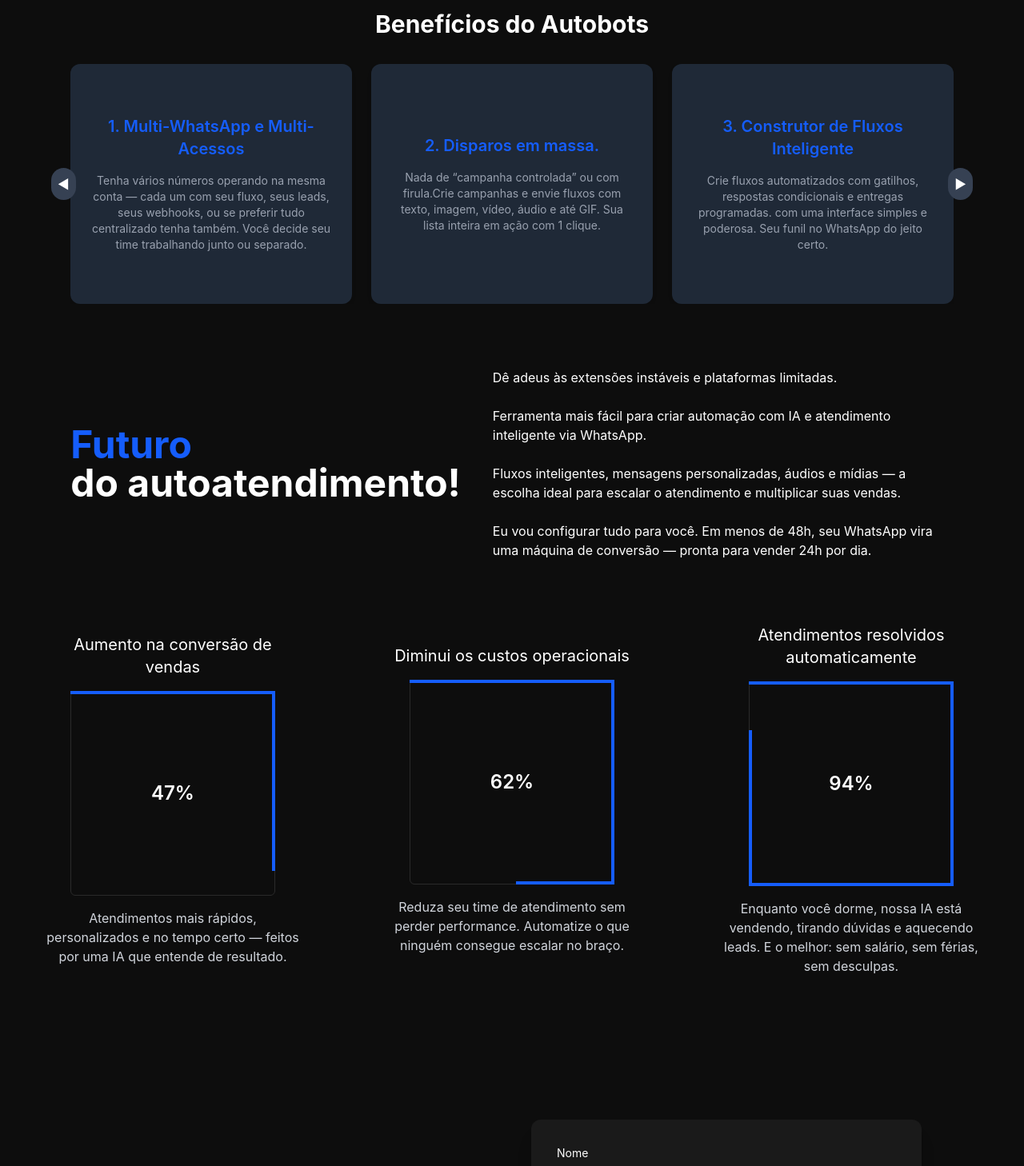
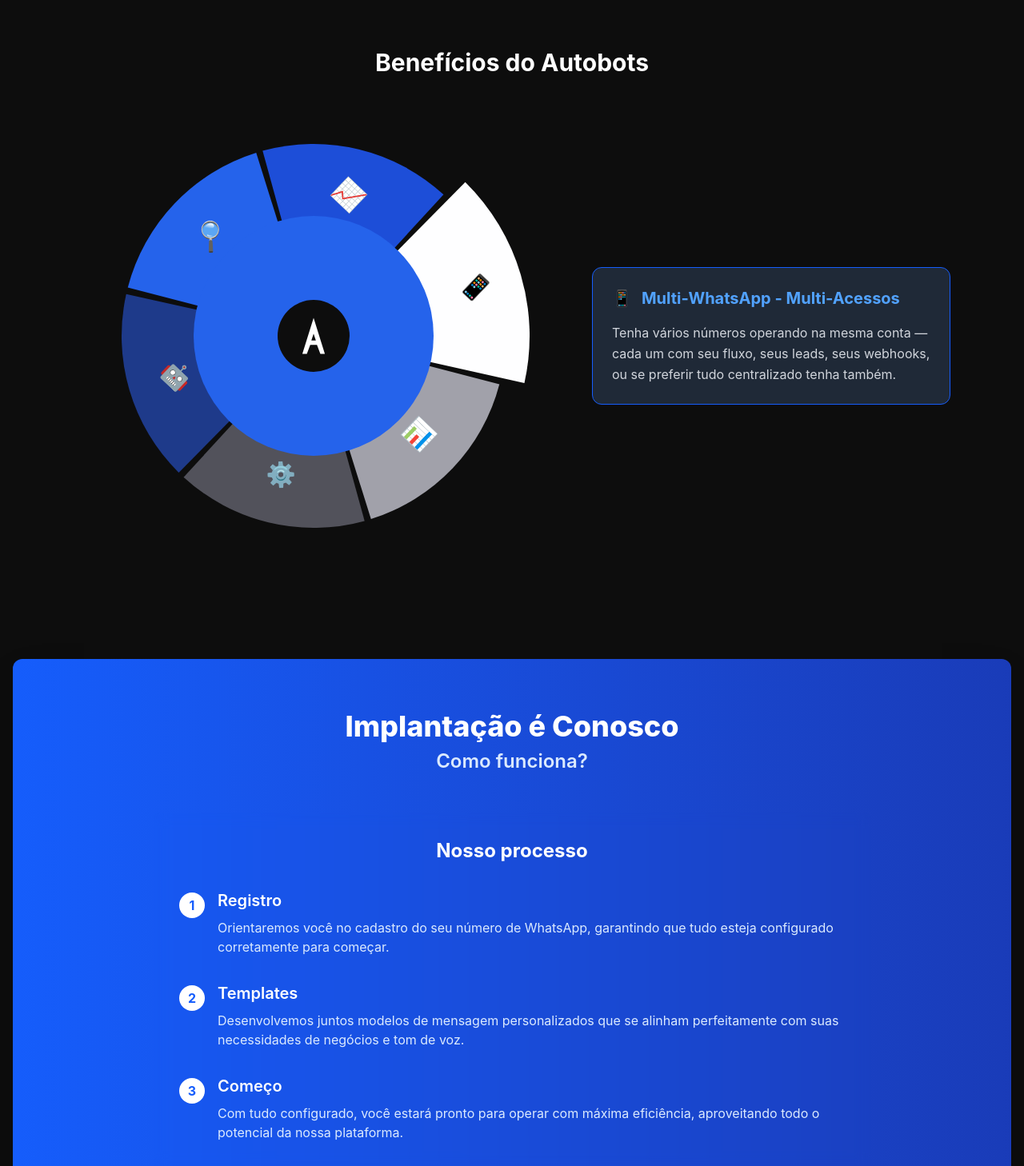
Before and after one commit to lucasryg/autobots, a Next.js app: page / in a window 1280 px wide. Shown: the part 1140-2598 px from the top of the page at 80% size. Built offline with nearby package versions, Linux system fonts and the light colour scheme.

Commit message:
Arruma alguns componentes, adiciona nova sessao, arrumo erros de resposividade

```diff
--- a/src/app/components/Menu/index.tsx
+++ b/src/app/components/Menu/index.tsx
@@ -7,6 +7,7 @@ import icon from '../../../../public/images/Icon.svg';
 const links = [
     { href: '#home', label: 'Início' },
     { href: '#introducao', label: 'Introdução' },
+    { href: '#implantacao ', label: 'Implantação' },
     { href: '#produto', label: 'Produto' },
     { href: '#formulario', label: 'Formulário' },
     { href: '#linkedin', label: 'LinkedIn' },
--- /dev/null
+++ b/src/app/components/Whatsapp/index.tsx
@@ -0,0 +1,18 @@
+import Link from 'next/link';
+
+export default function WhatsAppButton() {
+  // Substitua pelo seu número de WhatsApp (apenas números) e a mensagem desejada
+  const phoneNumber = '5511979604720'; // Exemplo: 55 (Brasil) + DDD + número
+  const message = 'Olá, gostaria de testar a ferramenta!';
+
+  // Cria o link do WhatsApp
+  const whatsappUrl = `https://wa.me/${phoneNumber}?text=${encodeURIComponent(message)}`;
+
+  return (
+    <Link href={whatsappUrl} target="_blank" rel="noopener noreferrer">
+      <button className="bg-blue-500 hover:bg-blue-600 text-white font-bold py-2 px-4 rounded-lg transition duration-300">
+        Testar ferramenta
+      </button>
+    </Link>
+  );
+}
--- a/src/app/components/carrossel/index.tsx
+++ b/src/app/components/carrossel/index.tsx
@@ -1,182 +1,170 @@
-// "use client"
+"use client";
 
-// import { Swiper, SwiperSlide } from 'swiper/react';
-// import 'swiper/css';
-// import 'swiper/css/navigation';
-// import { Navigation } from 'swiper/modules';
-// import { useEffect, useRef } from 'react';
+import { useEffect, useRef, useState } from "react";
+import logo from "../../../../public/images/Icon.svg";
 
-// export default function CarrosselCard() {
-
-
-
-//     const items = [
-//         {
-//             title: '1. Multi-WhatsApp e Multi-Acessos',
-//             text: 'Tenha vários números operando na mesma conta — cada um com seu fluxo, seus leads, seus webhooks, ou se preferir tudo centralizado tenha também. Você decide seu time trabalhando junto ou separado. '
-//         },
-//         {
-//             title: '2. Disparos em massa.',
-//             text: 'Nada de “campanha controlada” ou com firula.Crie campanhas e envie fluxos com texto, imagem, vídeo, áudio e até GIF. Sua lista inteira em ação com 1 clique.'
-//         },
-//         {
-//             title: '3. Construtor de Fluxos Inteligente',
-//             text: 'Crie fluxos automatizados com gatilhos, respostas condicionais e entregas programadas. com uma interface simples e poderosa. Seu funil no WhatsApp do jeito certo.'
-//         },
-//         {
-//             title: '4. IA Treinada Para Vender no Seu Lugar',
-//             text: 'A “Megan”, nossa IA de atendimento, trabalha 24h por dia, 7 dias por semana, sem salário, sem 13º, sem desculpa.  Você configura uma vez e ela nunca mais para. Converte curiosos em compradores — no automático.'
-//         },
-//         {
-//             title: '5. Rastreamento de Anúncio',
-//             text: 'Capture automaticamente o ID, thumbnail, título e texto de conversão dos seus anúncios. Entenda exatamente de onde vem cada lead.Você sabe o que está funcionando — com dados.'
-//         },
-//         {
-//             title: '6. Dashboard e CRM com Kanban',
-//             text: ' Acompanhe suas vendas em tempo real. Cada cliente é rotulado automaticamente e avança no seu funil sem esforço manual, visualize o pipeline, otimize e venda mais.'
-//         },
-//         {
-//             title: '7. 100% em nuvem + App mobile',
-//             text: 'Use no PC, no celular, onde quiser. Seu time inteiro, sua operação toda, em qualquer lugar, liberdade e velocidade no atendimento.'
-//         },
-//     ];
-//     return (
-
-//         <div className="py-10 bg-[#0d0d0d] text-white">
-//             <h2 className="text-3xl font-bold text-center mb-8">Benefícios do Autobots</h2>
-
-//             <div className="relative max-w-6xl mx-auto">
-
-//                 <Swiper
-//                     modules={[Navigation]}
-//                     navigation={{
-//                         nextEl: '.button-next',
-//                         prevEl: '.button-prev',
-//                     }}
-//                     spaceBetween={20}
-//                     slidesPerView={2}
-//                     breakpoints={{
-//                         768: {
-//                             slidesPerView: 3,
-//                             spaceBetween: 24
-//                         }
-//                     }}
-//                     loop={true}
-//                     className="px-6"
-//                 >
-//                     {items.map((item, index) => (
-//                         <SwiperSlide key={index}>
-//                             <div className="bg-[#1f2937] rounded-xl p-6 h-auto md:h-60 flex flex-col justify-center text-center shadow-md max-w-screen-md w-full px-4 sm:h-20  ">
-//                                 <h3 className="text-base md:text-xl font-semibold mb-2 text-blue-600">{item.title}</h3>
-//                                 <p className="text-sm text-gray-400">{item.text}</p>
-//                             </div>
-//                         </SwiperSlide>
-//                     ))}
-//                 </Swiper>
-
-//                 <div className="button-prev absolute left-0 md:-left-10 top-1/2 -translate-y-1/2 text-white z-10 cursor-pointer p-2 rounded-full bg-gray-700 hover:bg-gray-600">
-//                     ◀
-//                 </div>
-//                 <div className="button-next absolute right-0 md:-right-10 top-1/2 -translate-y-1/2 text-white z-10 cursor-pointer p-2 rounded-full bg-gray-700 hover:bg-gray-600">
-
-//                     ▶
-//                 </div>
-//             </div>
-//         </div>
-//     );
-// }
-
-
-"use client"
-
-import { Swiper, SwiperSlide } from 'swiper/react';
-import 'swiper/css';
-import 'swiper/css/navigation';
-import { Navigation } from 'swiper/modules';
-
-export default function CarrosselCard() {
 const items = [
   {
-            title: '1. Multi-WhatsApp e Multi-Acessos',
-            text: 'Tenha vários números operando na mesma conta — cada um com seu fluxo, seus leads, seus webhooks, ou se preferir tudo centralizado tenha também. Você decide seu time trabalhando junto ou separado. '
+    id: 1,
+    label: "Multi-WhatsApp",
+    icon: "📱",
+    title: "Multi-WhatsApp",
+    shortText: "Multi-Acessos",
+    fullText:
+      "Tenha vários números operando na mesma conta — cada um com seu fluxo, seus leads, seus webhooks, ou se preferir tudo centralizado tenha também.",
   },
   {
-            title: '2. Disparos em massa.',
-            text: 'Nada de “campanha controlada” ou com firula.Crie campanhas e envie fluxos com texto, imagem, vídeo, áudio e até GIF. Sua lista inteira em ação com 1 clique.'
+    id: 2,
+    label: "Disparos",
+    icon: "📊",
+    title: "Disparos",
+    shortText: "Em Massa",
+    fullText:
+      'Nada de "campanha controlada" ou com firula. Crie campanhas e envie fluxos com texto, imagem, vídeo, áudio e até GIF.',
   },
   {
-            title: '3. Construtor de Fluxos Inteligente',
-            text: 'Crie fluxos automatizados com gatilhos, respostas condicionais e entregas programadas. com uma interface simples e poderosa. Seu funil no WhatsApp do jeito certo.'
+    id: 3,
+    label: "Fluxos",
+    icon: "⚙️",
+    title: "Fluxos",
+    shortText: "Inteligentes",
+    fullText:
+      "Crie fluxos automatizados com gatilhos, respostas condicionais e entregas programadas.",
   },
   {
-            title: '4. IA Treinada Para Vender no Seu Lugar',
-            text: 'A “Megan”, nossa IA de atendimento, trabalha 24h por dia, 7 dias por semana, sem salário, sem 13º, sem desculpa.  Você configura uma vez e ela nunca mais para. Converte curiosos em compradores — no automático.'
+    id: 4,
+    label: "IA Treinada",
+    icon: "🤖",
+    title: "IA Treinada",
+    shortText: "Para Vender",
+    fullText:
+      'A "Megan", nossa IA de atendimento, trabalha 24h por dia, 7 dias por semana. Converte curiosos em compradores — no automático.',
   },
   {
-            title: '5. Rastreamento de Anúncio',
-            text: 'Capture automaticamente o ID, thumbnail, título e texto de conversão dos seus anúncios. Entenda exatamente de onde vem cada lead.Você sabe o que está funcionando — com dados.'
+    id: 5,
+    label: "Rastreamento",
+    icon: "🔍",
+    title: "Rastreamento",
+    shortText: "de Anúncios",
+    fullText:
+      "Capture automaticamente o ID, thumbnail e texto dos seus anúncios. Saiba o que está funcionando.",
   },
   {
-            title: '6. Dashboard e CRM com Kanban',
-            text: ' Acompanhe suas vendas em tempo real. Cada cliente é rotulado automaticamente e avança no seu funil sem esforço manual, visualize o pipeline, otimize e venda mais.'
-        },
-        {
-            title: '7. 100% em nuvem + App mobile',
-            text: 'Use no PC, no celular, onde quiser. Seu time inteiro, sua operação toda, em qualquer lugar, liberdade e velocidade no atendimento.'
+    id: 6,
+    label: "Dashboard",
+    icon: "📈",
+    title: "Dashboard",
+    shortText: "e CRM",
+    fullText:
+      "Acompanhe vendas em tempo real. Cada cliente é rotulado automaticamente e avança no seu funil.",
   },
 ];
 
+export default function PieSliceMenu() {
+  const [hovered, setHovered] = useState<number | null>(null);
+  const [selected, setSelected] = useState<number | null>(1);
+  const [rotation, setRotation] = useState(0);
+  const intervalRef = useRef<NodeJS.Timeout | null>(null);
+
+  useEffect(() => {
+    intervalRef.current = setInterval(() => {
+      setRotation((prev) => prev + 0.2);
+    }, 30);
+    return () => clearInterval(intervalRef.current!);
+  }, []);
+
+  const anglePerItem = 360 / items.length;
+  const gap = 2;
+
+  const describeArc = (x: number, y: number, radius: number, startAngle: number, endAngle: number) => {
+    const start = polarToCartesian(x, y, radius, endAngle);
+    const end = polarToCartesian(x, y, radius, startAngle);
+    const largeArcFlag = endAngle - startAngle <= 180 ? "0" : "1";
+
+    return [
+      `M ${x} ${y}`,
+      `L ${start.x} ${start.y}`,
+      `A ${radius} ${radius} 0 ${largeArcFlag} 0 ${end.x} ${end.y}`,
+      "Z",
+    ].join(" ");
+  };
+
+  const polarToCartesian = (centerX: number, centerY: number, radius: number, angleInDegrees: number) => {
+    const angleInRadians = ((angleInDegrees - 90) * Math.PI) / 180.0;
+    return {
+      x: centerX + radius * Math.cos(angleInRadians),
+      y: centerY + radius * Math.sin(angleInRadians),
+    };
+  };
+
+  const activeItem = selected ? items.find((i) => i.id === selected) : null;
+
+  const gradients = ["#d4d4d8", "#a1a1aa", "#52525b", "#1e3a8a", "#2563eb", "#1d4ed8"];
+
   return (
-        <div className="py-10 bg-[#0d0d0d] text-white">
-            <h2 className="text-3xl font-bold text-center mb-8">Benefícios do Autobots</h2>
+    <div className="flex flex-col lg:flex-row items-center justify-center gap-6 lg:gap-12 p-4 sm:p-6">
+      <div className="w-full max-w-[400px] sm:max-w-[600px]">
+        <svg viewBox="0 0 400 400" className="w-full h-auto">
+          <g transform={`rotate(${rotation} 200 200)`}>
+            {items.map((item, index) => {
+              const startAngle = anglePerItem * index + gap / 2;
+              const endAngle = anglePerItem * (index + 1) - gap / 2;
+              const isActive = hovered === item.id || selected === item.id;
+              const path = describeArc(200, 200, isActive ? 180 : 160, startAngle, endAngle);
+              const midAngle = (startAngle + endAngle) / 2;
+              const labelPos = polarToCartesian(200, 200, isActive ? 140 : 120, midAngle);
+              const gradient = gradients[index % gradients.length];
 
-            <div className="relative max-w-6xl mx-auto px-4 sm:px-6">
-                {/* Botões de navegação (fora do container em desktop) */}
-                <div className="button-prev absolute left-0 top-1/2 -translate-y-1/2 z-10 cursor-pointer p-2 rounded-full bg-gray-700 hover:bg-gray-600 hidden md:block">
-                    ◀
+              return (
+                <g
+                  key={item.id}
+                  style={{ cursor: "pointer" }}
+                  onMouseEnter={() => setHovered(item.id)}
+                  onMouseLeave={() => setHovered(null)}
+                  onClick={() => setSelected(item.id)}
+                >
+                  <path
+                    d={path}
+                    fill={gradient}
+                    style={{ transition: "all 0.3s ease", filter: isActive ? "brightness(1.2)" : undefined }}
+                  />
+                  <text
+                    x={labelPos.x}
+                    y={labelPos.y}
+                    textAnchor="middle"
+                    dominantBaseline="middle"
+                    fontSize="20"
+                    style={{ pointerEvents: "none" }}
+                  >
+                    {item.icon}
+                  </text>
+                </g>
+              );
+            })}
+          </g>
+          <circle cx="200" cy="200" r="100" fill="#2563eb" />
+          <image
+            href={logo.src}
+            x="170"
+            y="170"
+            width="60"
+            height="60"
+            preserveAspectRatio="xMidYMid meet"
+          />
+        </svg>
       </div>
 
-                <Swiper
-                    modules={[Navigation]}
-                    navigation={{
-                        nextEl: '.button-next, .button-next-mobile',
-                        prevEl: '.button-prev, .button-prev-mobile',
-                    }}
-                    spaceBetween={20}
-                    slidesPerView={1} // Mobile: 2 cards
-                    breakpoints={{
-                        768: { // Desktop (md+)
-                            slidesPerView: 3,
-                            spaceBetween: 24
-                        }
-                    }}
-                    loop={true}
-                >
-                    {items.map((item, index) => (
-                        <SwiperSlide key={index}>
-                            {/* Card com altura fixa e conteúdo alinhado */}
-                            <div className="bg-[#1f2937] rounded-xl p-6 min-h-[300px] h-full flex flex-col justify-center text-center shadow-md overflow-hidden">
-                                <h3 className="text-base md:text-xl font-semibold mb-4 text-blue-600">{item.title}</h3>
-                                <p className="text-sm text-gray-400 overflow-y-auto">{item.text}</p>
+      {activeItem && (
+        <div className="w-full max-w-md bg-[#1f2937] rounded-xl p-4 sm:p-6 border border-blue-600 text-white">
+          <div className="flex items-center gap-3 mb-4">
+            <div className="text-xl">{activeItem.icon}</div>
+            <h3 className="text-lg sm:text-xl font-bold text-blue-400">
+              {activeItem.title} - {activeItem.shortText}
+            </h3>
           </div>
-                        </SwiperSlide>
-                    ))}
-                </Swiper>
-
-                <div className="button-next absolute right-0 top-1/2 -translate-y-1/2 z-10 cursor-pointer p-2 rounded-full bg-gray-700 hover:bg-gray-600 hidden md:block">
-                    ▶
+          <p className="text-gray-300 leading-relaxed text-sm sm:text-base">{activeItem.fullText}</p>
         </div>
-            </div>
-
-            {/* Botões de navegação para mobile (opcional) */}
-            <div className="flex justify-center gap-4 mt-6 md:hidden">
-                <div className="button-prev-mobile cursor-pointer p-2 rounded-full bg-gray-700 hover:bg-gray-600">
-                    ◀
-                </div>
-                <div className="button-next-mobile cursor-pointer p-2 rounded-full bg-gray-700 hover:bg-gray-600">
-                    ▶
-                </div>
-            </div>
+      )}
     </div>
   );
 }
--- a/src/app/page.tsx
+++ b/src/app/page.tsx
@@ -10,6 +10,8 @@ import Image from 'next/image';
 import Menu from './components/Menu';
 import eu from '../../public/images/Eu.jpeg';
 import '../../src/app/globals.css';
+import WhatsAppButton from './components/Whatsapp';
+import Link from 'next/link';
 
 export const metadata: Metadata = {
   title: 'Autobots - Lucas',
@@ -33,19 +35,14 @@ export default function Home() {
           <p className="mb-5 text-sm md:text-base">
             Melhore o atendimento ao cliente e otimize seu suporte com nosso chatbot inteligente.
           </p>
-          <a
-            href="#introducao"
-            className="hover:underline bg-blue-600 h-10 w-40 rounded-sm flex items-center justify-center text-sm"
-          >
-            Saiba mais
-          </a>
+          <WhatsAppButton />
         </div>
         <div className="w-full md:max-w-md">
           <Chat />
         </div>
       </section>
 
-      <section id="introducao" className="min-h-screen px-4 flex flex-col justify-center">
+      <section id="introducao" className="min-h-screen px-4 flex flex-col justify-center pt-22">
         <h1 className="text-3xl text-center font-bold pt-10 mb-8">Por que contratar um chatbot para seu negócio?</h1>
         <div className="flex flex-col md:flex-row justify-around items-center gap-6 mb-10">
           <div className="flex flex-col items-center text-center max-w-xs">
@@ -64,7 +61,72 @@ export default function Home() {
             <p className="text-sm">Diminua custos operacionais automatizando o atendimento.</p>
           </div>
         </div>
+        <h2 className="text-3xl font-bold text-center pt-10">
+          Benefícios do Autobots
+        </h2>
         <CarrosselCard />
+      </section>
+
+      <section id='implantacao' className="min-h-screen px-4 flex flex-col justify-center p-20">
+        <div className=" bg-gradient-to-r from-blue-600 to-blue-800 text-white py-16 px-4 sm:px-6 lg:px-8 rounded-xl shadow-2xl">
+          <div className="max-w-4xl mx-auto">
+            <h1 className="text-4xl font-extrabold mb-2 text-center">
+              Implantação é Conosco
+            </h1>
+            <h2 className="text-2xl font-semibold mb-12 text-center text-blue-100">
+              Como funciona?
+            </h2>
+
+            <div className="g-gradient-to-r from-blue-600 to-blue-800 bg-opacity-10 backdrop-blur-sm p-8 rounded-lg">
+              <h3 className="text-2xl font-bold mb-8 text-center">Nosso processo</h3>
+
+              <div className="space-y-8">
+                {/* Passo 1 */}
+                <div className="flex items-start">
+                  <div className="bg-white text-blue-600 rounded-full w-8 h-8 flex items-center justify-center font-bold mr-4 mt-1 flex-shrink-0">
+                    1
+                  </div>
+                  <div>
+                    <h4 className="text-xl font-semibold mb-2">Registro</h4>
+                    <p className="text-blue-100">
+                      Orientaremos você no cadastro do seu número de WhatsApp, garantindo
+                      que tudo esteja configurado corretamente para começar.
+                    </p>
+                  </div>
+                </div>
+
+                {/* Passo 3 (original 2) */}
+                <div className="flex items-start">
+                  <div className="bg-white text-blue-600 rounded-full w-8 h-8 flex items-center justify-center font-bold mr-4 mt-1 flex-shrink-0">
+                    2
+                  </div>
+                  <div>
+                    <h4 className="text-xl font-semibold mb-2">Templates</h4>
+                    <p className="text-blue-100">
+                      Desenvolvemos juntos modelos de mensagem personalizados que
+                      se alinham perfeitamente com suas necessidades de negócios e tom de voz.
+                    </p>
+                  </div>
+                </div>
+
+                {/* Passo 4 (original 3) */}
+                <div className="flex items-start">
+                  <div className="bg-white text-blue-600 rounded-full w-8 h-8 flex items-center justify-center font-bold mr-4 mt-1 flex-shrink-0">
+                    3
+                  </div>
+                  <div>
+                    <h4 className="text-xl font-semibold mb-2">Começo</h4>
+                    <p className="text-blue-100">
+                      Com tudo configurado, você estará pronto para operar com máxima eficiência,
+                      aproveitando todo o potencial da nossa plataforma.
+                    </p>
+                  </div>
+                </div>
+              </div>
+
+            </div>
+          </div>
+        </div>
       </section>
 
       <section id="produto" className="flex flex-col min-h-screen px-4 items-center justify-center ">
```
Also changed, not shown: src/app/components/chat/index.tsx (+33 -7 lines). Lines whose indentation alone changed are shown as unchanged.
